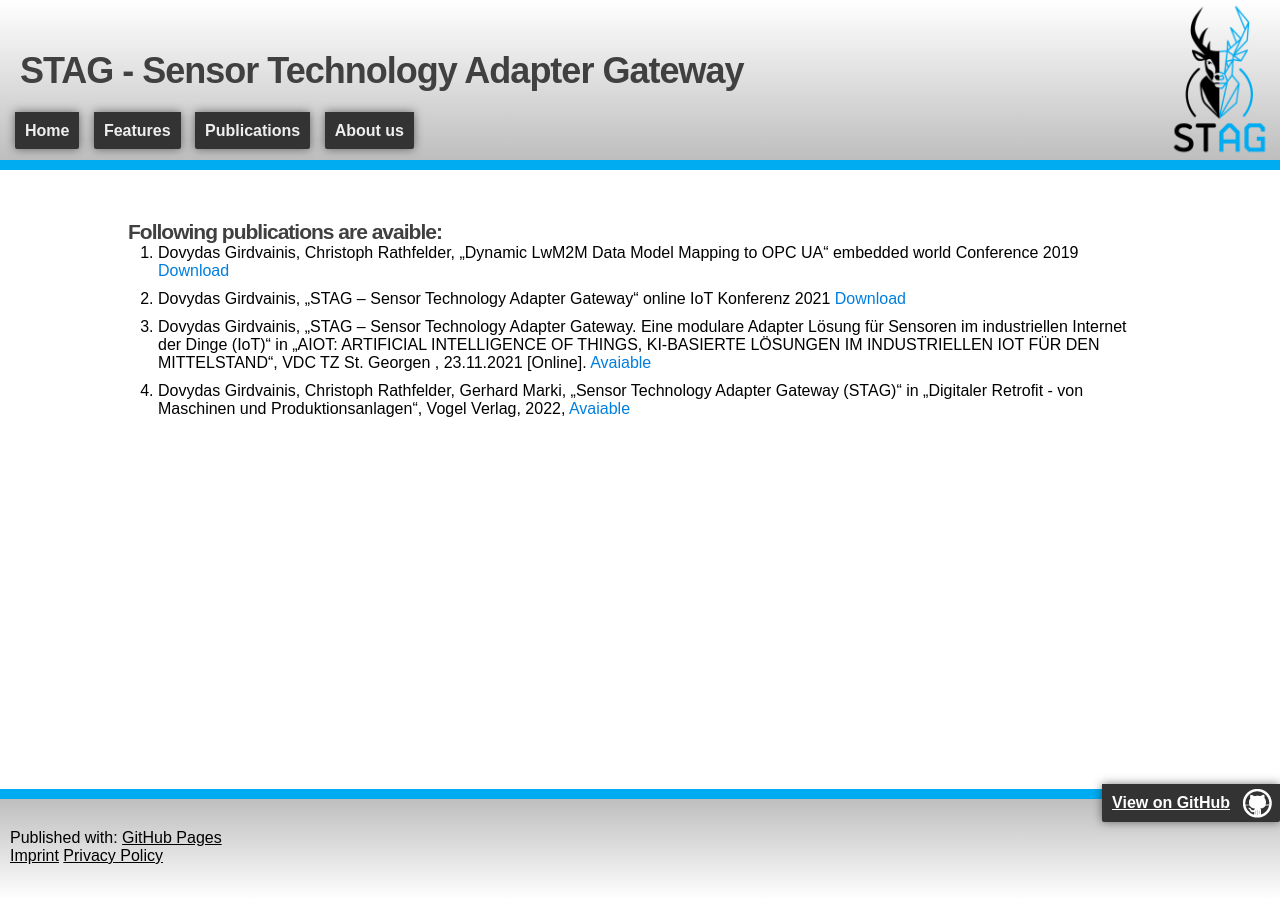
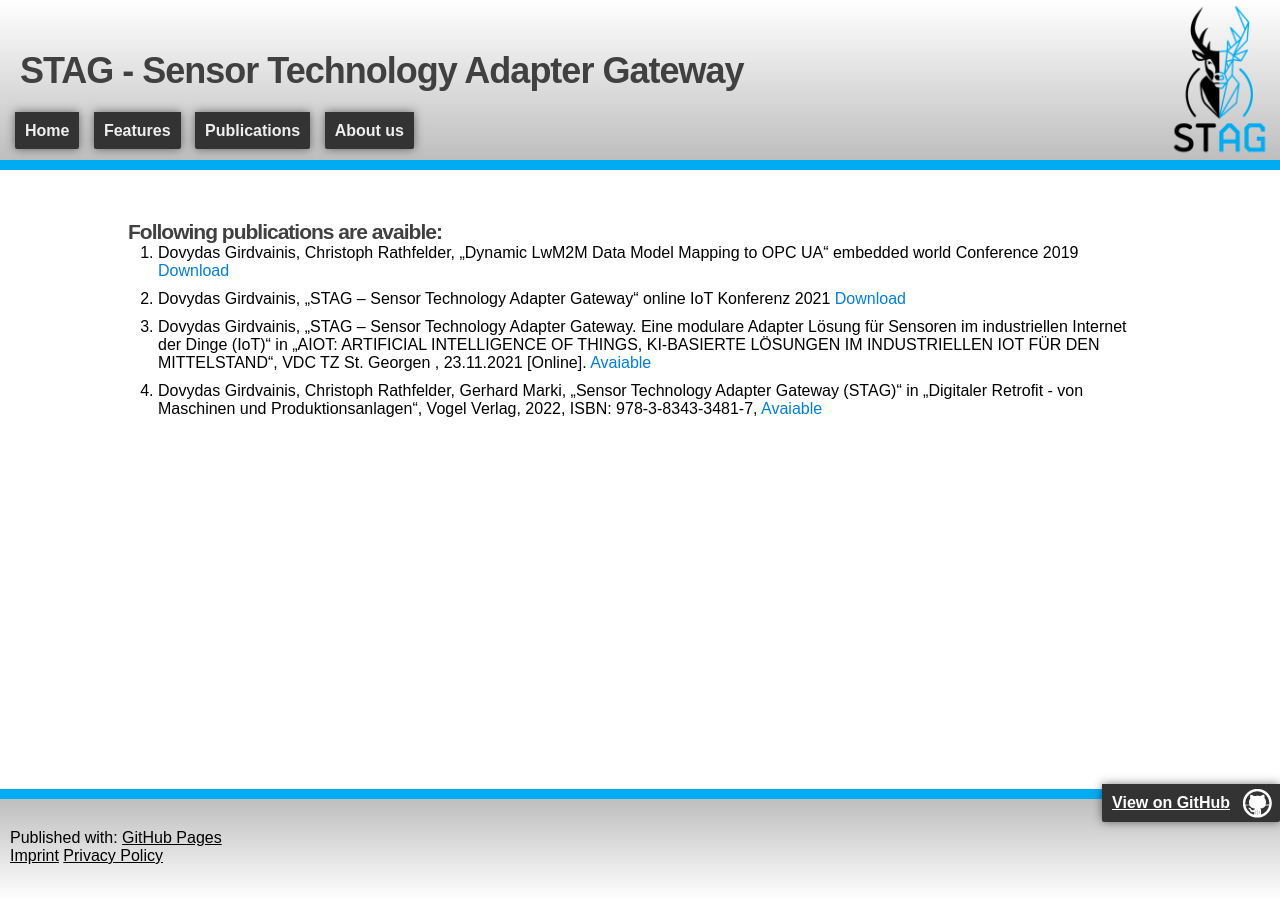
Before and after one commit to Hahn-Schickard/STAG-frontpage, a Jekyll site: the page built from publications.md, in a window 1280 px wide. Built offline with Jekyll 4.4.1, drawn with Linux system fonts in a browser that asks for light colours.

Commit message:
Update ISBN in publications.md

```diff
--- a/publications.md
+++ b/publications.md
@@ -8,4 +8,4 @@ permalink: /publications/
 1. Dovydas Girdvainis, Christoph Rathfelder, „Dynamic LwM2M Data Model Mapping to OPC UA“ embedded world Conference 2019 <a href="{{site.baseurl}}/assets/resources/publications/LwM2M Mapping paper.pdf" download>Download</a>
 2. Dovydas Girdvainis, „STAG – Sensor Technology Adapter Gateway“ online IoT Konferenz 2021 <a href="{{site.baseurl}}/assets/resources/publications/STAG_IoT_Konferenz.pdf" download>Download</a>
 3. Dovydas Girdvainis, „STAG – Sensor Technology Adapter Gateway. Eine modulare Adapter Lösung für Sensoren im industriellen Internet der Dinge (IoT)“ in „AIOT: ARTIFICIAL INTELLIGENCE OF THINGS, KI-BASIERTE LÖSUNGEN IM INDUSTRIELLEN IOT FÜR DEN MITTELSTAND“, VDC TZ St. Georgen , 23.11.2021 [Online]. [Avaiable](https://vdc-tz-stgeorgen.de/23-11-2021-iot-ki-im-mittelstand/){:target="_blank"}
-4. Dovydas Girdvainis, Christoph Rathfelder, Gerhard Marki, „Sensor Technology Adapter Gateway (STAG)“ in „Digitaler Retrofit - von Maschinen und Produktionsanlagen“, Vogel Verlag, 2022, [Avaiable](https://vogel-fachbuch.de/maschinenbau/konstruktion/1018-digitaler-retrofit){:target="_blank"}
+4. Dovydas Girdvainis, Christoph Rathfelder, Gerhard Marki, „Sensor Technology Adapter Gateway (STAG)“ in „Digitaler Retrofit - von Maschinen und Produktionsanlagen“, Vogel Verlag, 2022, ISBN: 978-3-8343-3481-7, [Avaiable](https://vogel-fachbuch.de/maschinenbau/konstruktion/1018-digitaler-retrofit){:target="_blank"}
```
